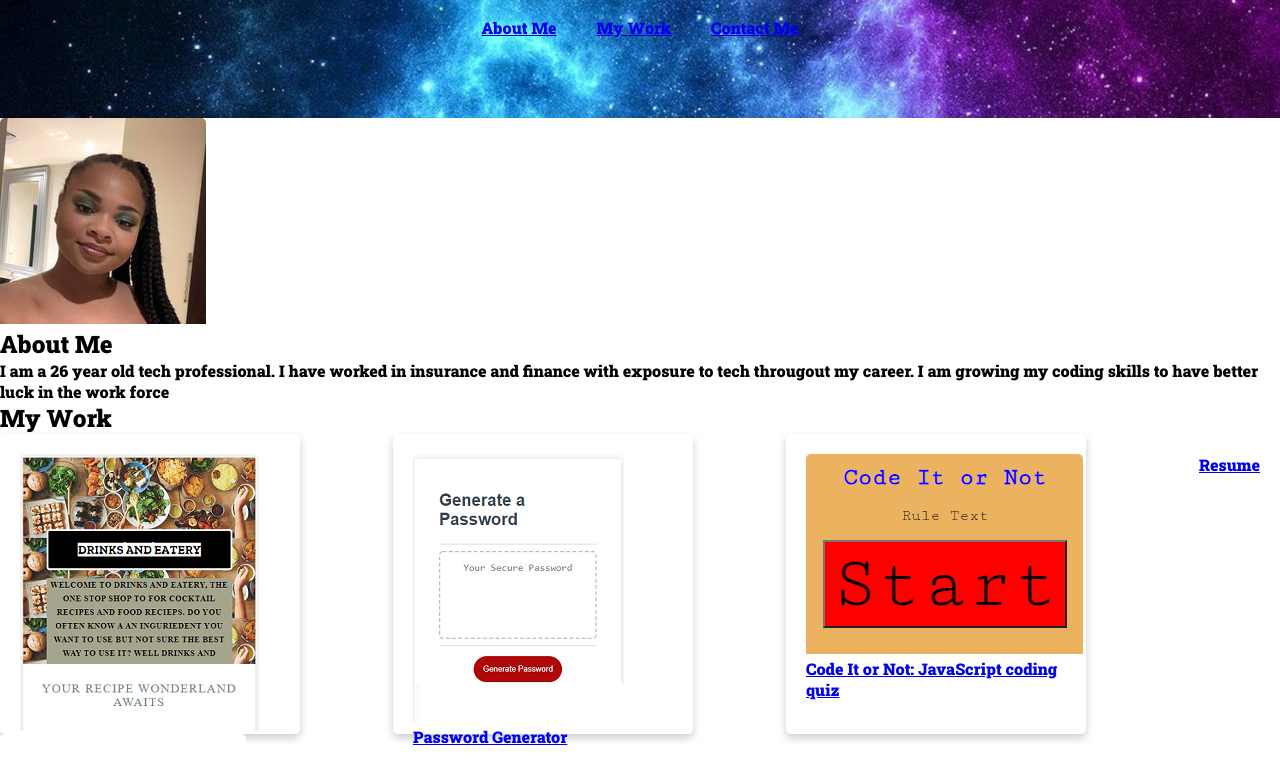
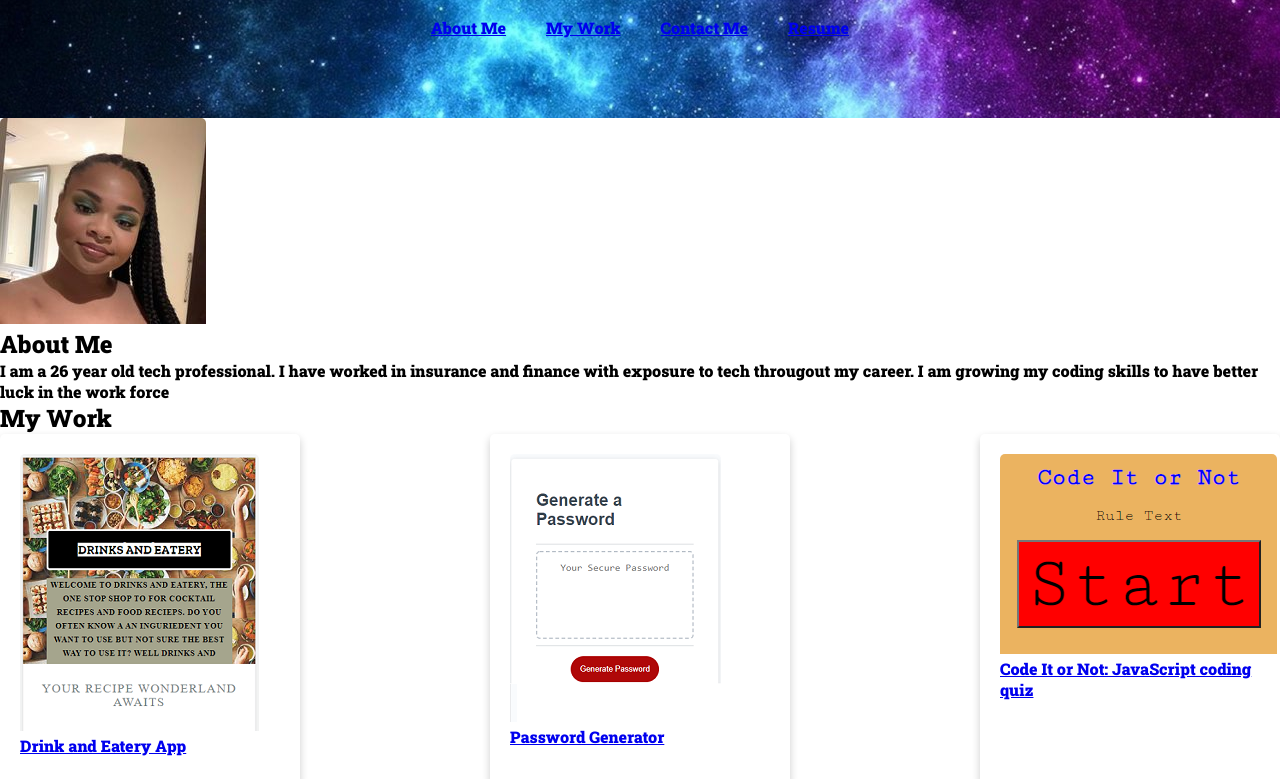
Before and after one commit to as98250/Professional-Portfolio, a plain HTML site: page index.html in a window 1280 px wide. Shown: the part 129-908 px from the top of the page. Drawn offline with Linux system fonts and the light colour scheme.

Commit message:
move resume into the nnav bar and header

```diff
--- a/assets/css/style.css
+++ b/assets/css/style.css
@@ -45,7 +45,7 @@
     transition: 0.3s;
     border-radius: 5px;
     width: 300px;
-    height: 300px;
+    height: 350px;
   }
   img {
       border-radius: 5px 5px 0 0;
--- a/index.html
+++ b/index.html
@@ -27,6 +27,9 @@
                 </li>
                 <li>
                     <a href="#contact-me">Contact Me</a>
+                    <li>
+                        <a href="./assets/pdf/ariell-scott-resume.pdf" download="ariell-scott-resume.pdf">Resume</a>
+                    </li>
                 </li>
             </ul>
         </nav>
@@ -51,7 +54,7 @@
                     <li class="card">
                         <img src="./assets/images/drinksAndEat.PNG">
                         <div class="container">
-                        <a href="https://asantercureton.github.io/drink-and-eatery-app/">Drink and Eatery APp</a>
+                        <a href="https://asantercureton.github.io/drink-and-eatery-app/">Drink and Eatery App</a>
                     </div>
                     </li>
                     <li class="card">
@@ -65,9 +68,6 @@
                         <div class="container">
                         <a href="https://as98250.github.io/code-it-or-not/">Code It or Not: JavaScript coding quiz</a>
                     </div>
-                    </li>
-                    <li>
-                        <a href="./assets/pdf/ariell-scott-resume.pdf" download="ariell-scott-resume.pdf">Resume</a>
                     </li>
                 </ul>
             </section>
```
